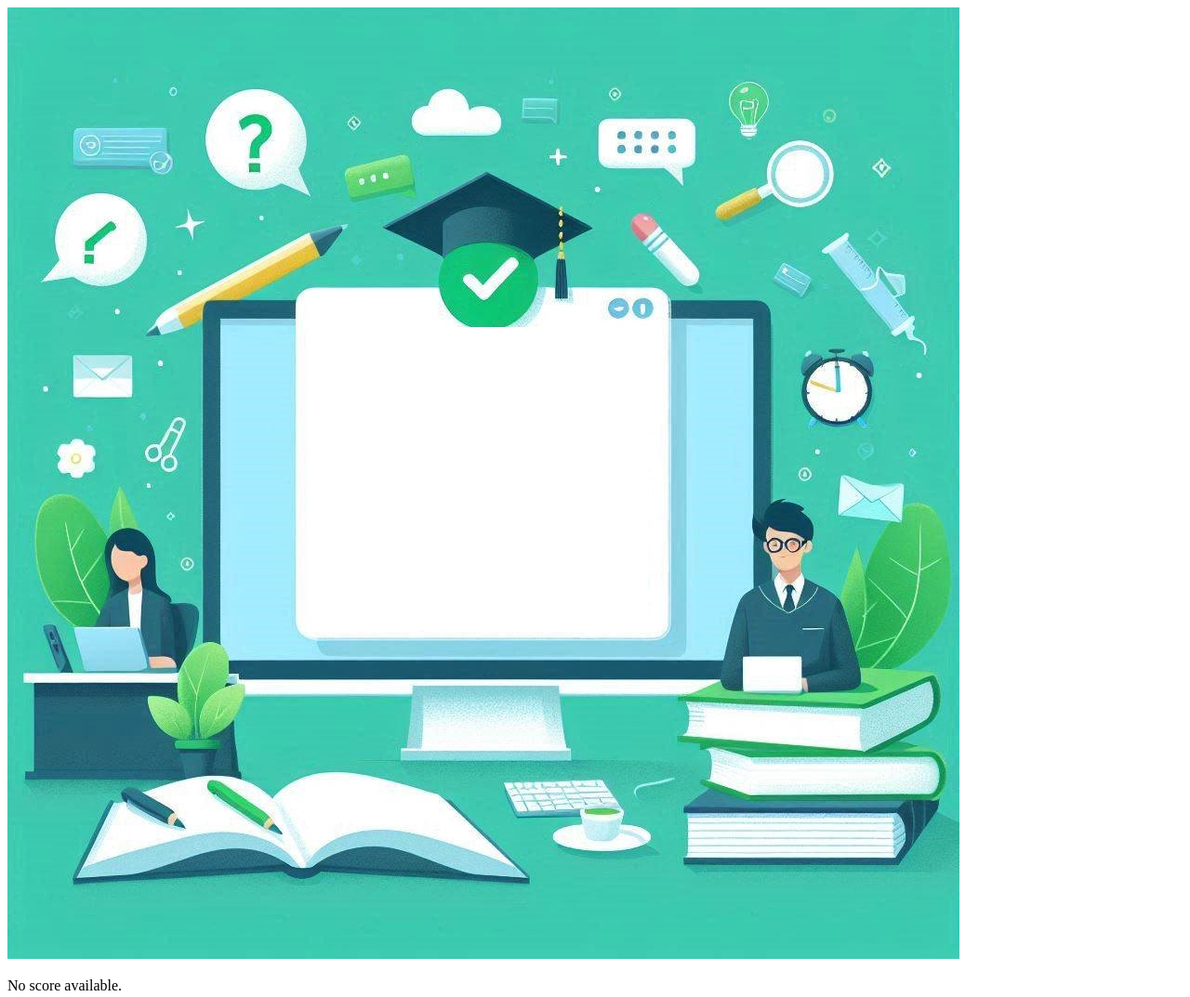
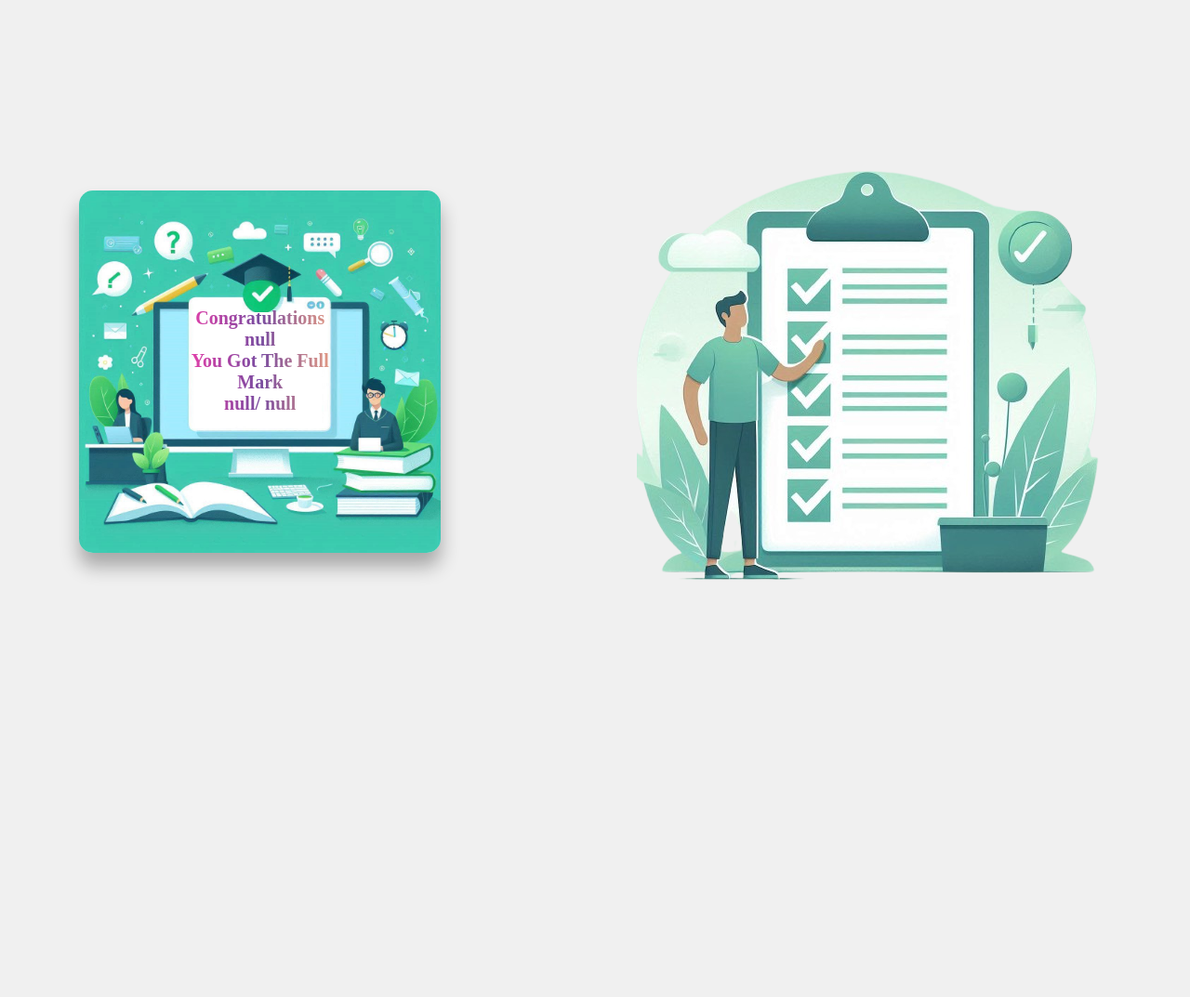
Before and after one commit to Rasha-Kamel/examinationSystem, a plain HTML site: page result.html in a window 1280 px wide. Shown: the whole page at 93% size. After the commit the page ends 800 px from the top, so only its background shows below. Drawn offline with Linux system fonts and the light colour scheme.

Commit message:
fullmark and score

```diff
--- a/jsonFile/quesions.json
+++ b/jsonFile/quesions.json
@@ -43,7 +43,7 @@
         "correct_answer": "font-size"
       },
       {
-        "question": "What is the default display property of <div>?",
+        "question": "What is the default display property of &lt div &gt?",
         "options": ["inline", "block", "inline-block", "none"],
         "correct_answer": "block"
       },
--- a/result.html
+++ b/result.html
@@ -1,18 +1,30 @@
 <!DOCTYPE html>
 <html lang="en">
-<head>
-    <meta charset="UTF-8">
-    <meta name="viewport" content="width=device-width, initial-scale=1.0">
+  <head>
+    <meta charset="UTF-8" />
+    <meta name="viewport" content="width=device-width, initial-scale=1.0" />
     <title>Result</title>
-</head>
-<body>
+    <link rel="stylesheet" type="text/css" href="./style/result.css" />
+  </head>
+  <body>
     <!-- <h1>Your Score</h1>
     <p id="score"></p> -->
-    <div class="result" style="display: none;"></div>
+    <!-- <div class="result" style="display: none;"></div>
         <img src="images/congratulations.jpeg" style="display: none;">
         <p id="score"></p><span id="result"></span>
+    </div> -->
+
+    <div class="fullmark-container">
+      <img src="images/congratulations.jpeg" alt="Congratulations Image" />
+      <div class="fullmark-text" id="full-score"></div>
+    </div>
+
+    <div class="score-container">
+        <div class="score-text" id="score"></div>
+      <img src="images/score.png" id="scoreImg" alt="Congratulations Image" />
+
     </div>
 
     <script src="./script/result.js"></script>
-</body>
+  </body>
 </html>
--- a/script/result.js
+++ b/script/result.js
@@ -1,13 +1,25 @@
    // Retrieve the score from sessionStorage
    const score = localStorage.getItem('score');
    const total = localStorage.getItem('total');
+   var fName = localStorage.getItem('f-name');
+   var lName = localStorage.getItem('l-name');
+
    // console.log(count + "/ 10");
-   if (score == total) {
-    result.parentElement.querySelector('img').style.display = '';
+   if (score === total) {
+    document.querySelector('img').style.display = 'block';
+    document.getElementById('full-score').innerText = `
+        Congratulations
+        ${fName}
+        You Got The Full Mark
+        ${score}/ ${total}
+       `;
     }
-   // Display the score
-   if (score !== null && total !== null) {
-       document.getElementById('score').innerText = `You scored ${score} out of ${total}`;
-   } else {
-       document.getElementById('score').innerText = 'No score available.';
+    else {
+        document.getElementById('scoreImg').style.display = 'block';
+        document.getElementById('score').innerText = `
+        Hi ${fName} ${lName}
+
+        Your Score Is :
+        ${score}/ ${total}
+       `;
    }
--- a/style/result.css
+++ b/style/result.css
@@ -0,0 +1,65 @@
+body, html {
+    height: 100%;
+    margin: 0;
+    display: flex;
+    justify-content: center;
+    align-items: center;
+    background-color: #f0f0f0;
+}
+
+
+.fullmark-container {
+    position: relative;
+    width: 600px;
+    height: auto;
+
+}
+
+.fullmark-container img {
+    width: 100%;
+    height: auto;
+    display: none;
+    box-shadow: 0 15px 20px rgba(0,0,0,0.3);
+    border-radius: 15px;
+}
+
+/* to format text to center the image */
+.fullmark-text {
+    position: absolute;
+    top: 44%;
+    left: 50%;
+    transform: translate(-50%, -50%);
+    font-size: 20px;
+    font-weight: bold;
+    background: linear-gradient(90deg, #FF3CAC, #784BA0, #FFAF7B); /* color degree of text*/
+    -webkit-background-clip: text;
+    -webkit-text-fill-color: transparent;
+    background-clip: text;
+    -webkit-text-fill-color: transparent;
+    text-align: center;
+    background-color: rgba(255, 255, 255, 0.8); /* add transparent background to text*/
+    padding: 10px;
+    border-radius: 10px;
+}
+
+.score-container {
+    width: 100%;
+    display: flex;
+    flex-direction: row;
+    justify-content: space-between;
+    align-items: center;
+
+}
+
+.score-container img {
+    margin-right: 10px; /* Adjust the spacing between the image and text as needed */
+    display: block; /* Ensure the image is displayed */
+}
+
+.score-text {
+
+    font-size: 30px;
+    font-weight: bold;
+    text-align: center; /* Adjust the font size as needed */
+    color: #2b5353;
+}
```
Also changed, not shown: images/score.png (added), score.jpeg (added).
